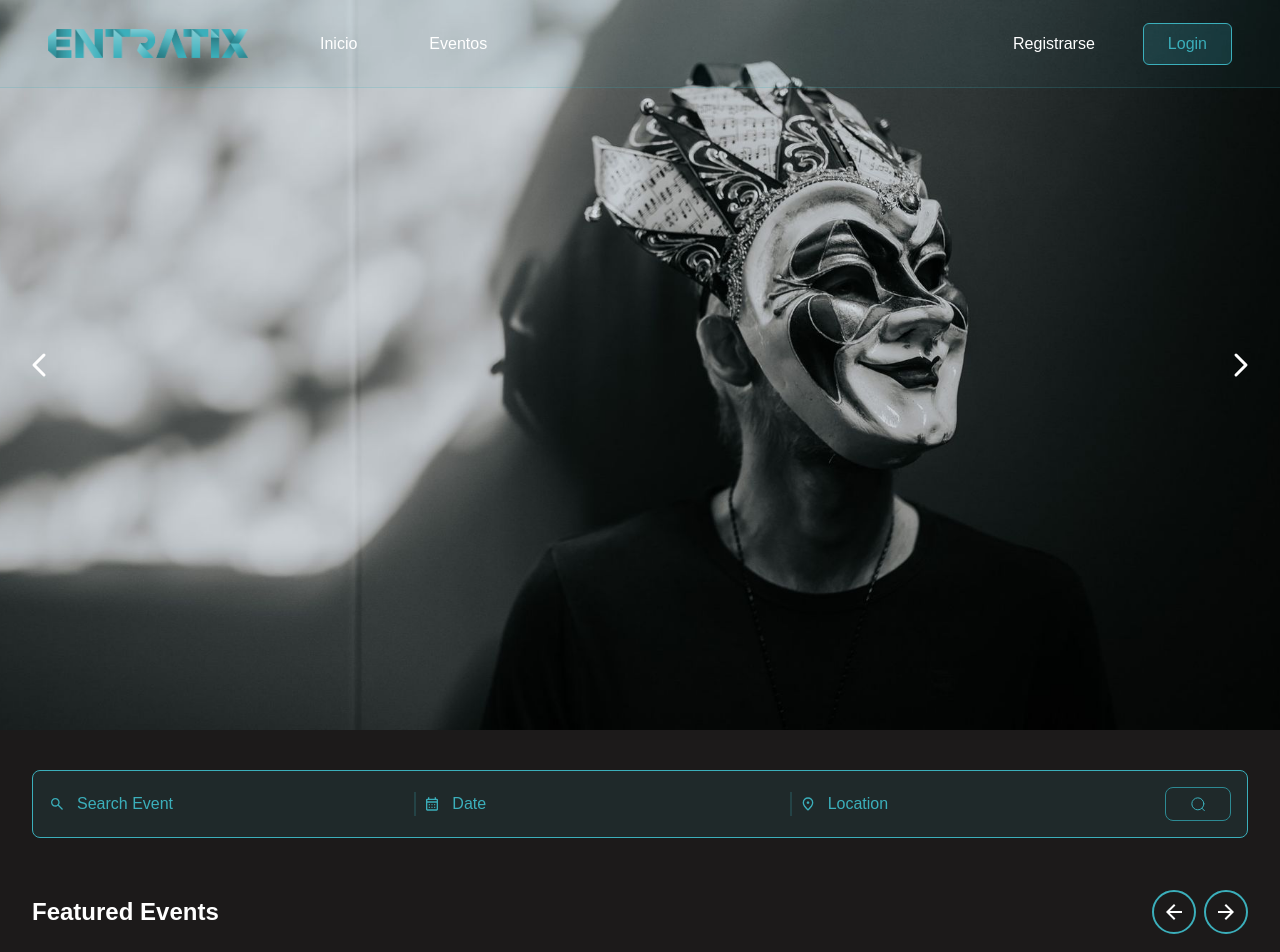
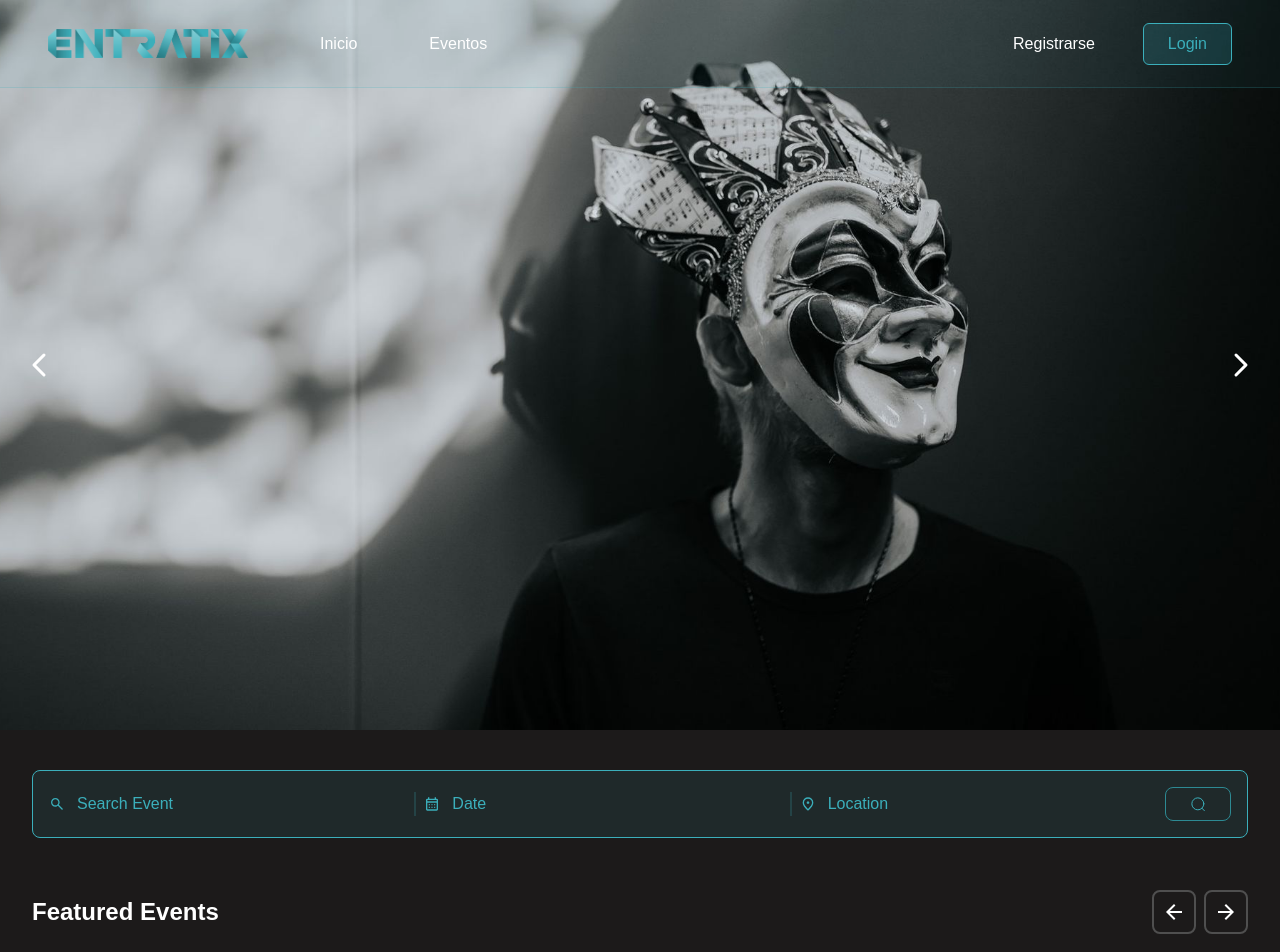
Before and after one commit to ferbermu/Entratix, a Next.js app: page / in a window 1280 px wide. Shown: the top 952 px of the page. Built offline with nearby package versions, Linux system fonts and the light colour scheme.

Commit message:
mejorar componente CardCarousel: ajustar estilos de botones y márgenes para una mejor presentación

```diff
--- a/src/app/components/CardCarousel.tsx
+++ b/src/app/components/CardCarousel.tsx
@@ -39,13 +39,13 @@ export const CardCarousel: React.FC<CardCarouselProps> = ({
   }, [cards.length, autoPlayInterval, cardsToShow]);
 
   return (
-    <div className="relative w-full">
-      <div className="flex justify-between items-center mb-6">
+    <div className="relative w-full ">
+      <div className="flex justify-between items-center mb-6 ">
         <h2 className="text-2xl font-semibold text-white">Featured Events</h2>
         <div className="flex gap-2">
           <button
             onClick={prevSlide}
-            className="p-2 rounded-full border-2 border-[#3BAFBB] bg-[#1C1A1A] hover:bg-[#3BAFBB] transition-colors"
+            className="cursor-pointer p-2 rounded-lg border-2 border-[#4F4F4F] bg-[#1C1A1A] hover:bg-[#3BAFBB] transition-colors"
             aria-label="Previous slide"
           >
             <Image
@@ -57,7 +57,7 @@ export const CardCarousel: React.FC<CardCarouselProps> = ({
           </button>
           <button
             onClick={nextSlide}
-            className="p-2 rounded-full border-2 border-[#3BAFBB] bg-[#1C1A1A] hover:bg-[#3BAFBB] transition-colors"
+            className="cursor-pointer p-2 rounded-lg border-2 border-[#4F4F4F] bg-[#1C1A1A] hover:bg-[#3BAFBB] transition-colors"
             aria-label="Next slide"
           >
             <Image
@@ -70,7 +70,7 @@ export const CardCarousel: React.FC<CardCarouselProps> = ({
         </div>
       </div>
 
-      <div className="relative w-full overflow-hidden">
+      <div className="relative w-full overflow-hidden ">
         <div
           className="flex transition-transform duration-500 ease-in-out"
           style={{
@@ -80,7 +80,7 @@ export const CardCarousel: React.FC<CardCarouselProps> = ({
           {cards.map((item, key) => (
             <div
               key={key}
-              className="flex-shrink-0 rounded-2xl border-2 border-[#4E4B4B] hover:border-[#3BAFBB] transition-colors overflow-hidden"
+              className="flex-shrink-0 rounded-2xl border-2 border-[#4E4B4B] hover:border-[#3BAFBB] transition-colors overflow-hidden "
               style={{
                 width: '340px',
                 marginRight: '16px',
```
